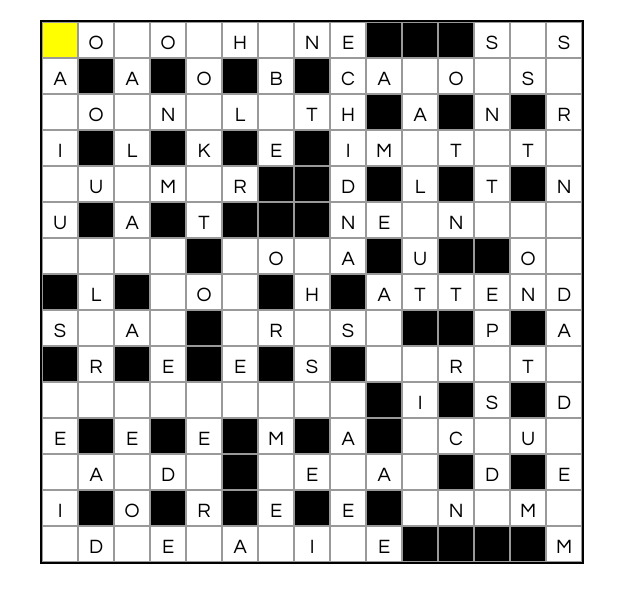
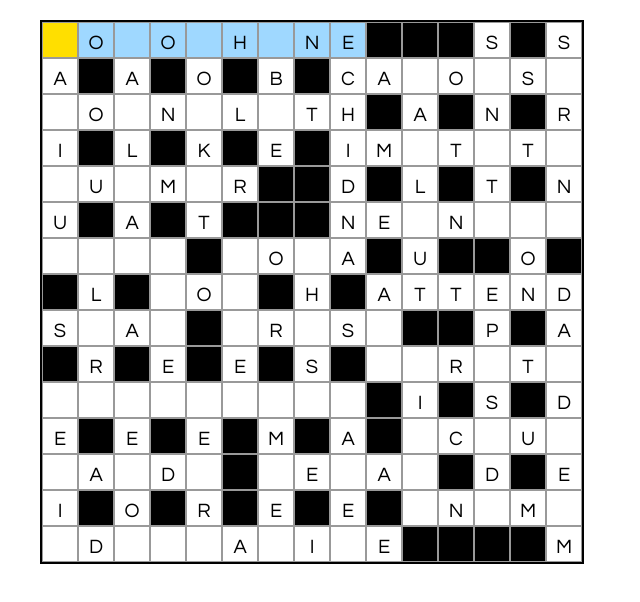
Before and after one commit to gordon-krefting/codewords-ii, a React app: page / in a window 1280 px wide. Shown: the whole page, without its empty margins (0-640 px from the left). Built offline with nearby package versions, Linux system fonts and the light colour scheme.

Commit message:
nav by click works

```diff
--- a/src/Game.js
+++ b/src/Game.js
@@ -9,13 +9,13 @@ export default class Game extends React.Component {
   }
   render() {
     let gridPattern = `
-.O.O.H.NE---S.S
+.O.O.H.NE---S-S
 A-A-O-B-CA.O.S.
 .O.N.L.TH-A-N-R
 I-L-K-E-IM.T.T.
 .U.M.R--D-L-T-N
 U-A-T---NE.N...
-....-.O.A-U--O.
+....-.O.A-U--O-
 -L-.O.-H-ATTEND
 S.A.-.R.S.--P-A
 -R-E-E-S-..R.T.
@@ -23,7 +23,7 @@ S.A.-.R.S.--P-A
 E-E-E-M-A-.C.U.
 .A.D.-.E.A.-D-E
 I-O-R-E-E-.N.M.
-.D.E.A.I.E----M
+.D...A.I.E----M
 `;
     let gridModel = new GridModel(gridPattern);
     return (
--- a/src/Grid.js
+++ b/src/Grid.js
@@ -8,11 +8,12 @@ export default class Grid extends React.Component {
     super(props);
 
     var firstCell = this.props.gridModel.getFirstSelectableCell();
+    var direction = "across";
 
     this.state = {
       currentSelection: firstCell,
-      currentDirection: "across",
-      //currentWord: this.props.gridModel.getWord(firstCell),
+      currentDirection: direction,
+      currentWord:      this.props.gridModel.getWord(firstCell, direction),
     }
   }
 
@@ -37,6 +38,7 @@ export default class Grid extends React.Component {
       		p.push(
       			<FixedSquare
               value={cell.value}
+              isInCurrentWord={this.state.currentWord.contains(cell)}
               onClick={() => this.handleClick(cell)}
               key={`grd-${i}-${j}`}
             />
@@ -45,8 +47,8 @@ export default class Grid extends React.Component {
       		p.push(
       			<WhiteSquare
               onClick={() => this.handleClick(cell)}
-              //coords={coords}
               isSelected={_.isEqual(cell, this.state.currentSelection)}
+              isInCurrentWord={this.state.currentWord.contains(cell)}
               gridModel={this.props.gridModel}
               key={`grd-${i}-${j}`}
             />
@@ -60,9 +62,28 @@ export default class Grid extends React.Component {
 
   handleClick(cell) {
     console.log(cell);
-    if (cell.selectable) {
+    if (cell.selectable && this.state.currentSelection === cell) {
+      let newDirection = this.state.currentDirection === "down" ? "across" : "down";
+      let word = this.props.gridModel.getWord(cell, newDirection);
+      if (word !== undefined) {
+        this.setState({
+          currentSelection: cell,
+          currentWord     : word,
+          currentDirection: newDirection,
+        });
+      }
+    } else if (cell.selectable) {
+      let direction = this.state.currentDirection;
+      let word = this.props.gridModel.getWord(cell, direction);
+      if (word === undefined) {
+        direction = direction === "down" ? "across" : "down";
+        word = this.props.gridModel.getWord(cell, direction);
+      }
+
       this.setState({
         currentSelection: cell,
+        currentWord     : word,
+        currentDirection: direction,
       });
     }
   }
@@ -71,8 +92,9 @@ export default class Grid extends React.Component {
 
 class FixedSquare extends React.Component {
 	render() {
+    let extraClass = this.props.isInCurrentWord ? " selected-word" : "";
 		return (
-      <div className="square fixed-square">
+      <div className={"square fixed-square" + extraClass}>
         <div className="label">{this.props.label}</div>
         <div className="value" onClick={this.props.onClick}>{this.props.value}</div>
       </div>
@@ -82,7 +104,9 @@ class FixedSquare extends React.Component {
 
 class WhiteSquare extends React.Component {
 	render() {
-    let extraClass = this.props.isSelected ? " selected" : "";
+    let extraClass =
+      this.props.isSelected ? " selected" :
+      this.props.isInCurrentWord ? " selected-word" : "";
     return (
       <div className={"square white-square" + extraClass}>
         <div className="label">{this.props.label}</div>
--- a/src/GridModel.js
+++ b/src/GridModel.js
@@ -26,6 +26,78 @@ export class GridModel {
       }
       rowIndex++;
     }
+    this._populateAcrossWords(); // A tab-ordered list of the acrosses
+    this._populateAcrossMap();   // A map of cells to the across word they're in
+    this._populateDownWords();   // A tab-ordered list of the downs
+    this._populateDownMap();     // A map of cells to the down word they're in
+  }
+
+  _populateAcrossWords() {
+    this.acrossWords = [];
+    for (let row=0; row < this.cells.length; row++) {
+      var word = new Word();
+      for (let col=0; col < this.cells[row].length; col++) {
+        //word.cells.push(this.cells[row][col]);
+        var thisCell = this.cells[row][col];
+        if (thisCell.clickable) {
+          word.cells.push(thisCell);
+        } else if (word.isValidWord()) {
+          this.acrossWords.push(word);
+          word = new Word();
+        } else {
+          word = new Word();
+        }
+      }
+      if (word.isValidWord()) {
+        this.acrossWords.push(word);
+        word = new Word();
+      } else {
+        word = new Word();
+      }
+    }
+  }
+
+  _populateAcrossMap() {
+    this.acrossMap = new Map();
+    this.acrossWords.forEach(word => {
+      word.cells.forEach(cell => this.acrossMap.set(cell, word));
+    });
+  }
+
+  _populateDownWords() {
+    this.downWords = [];
+
+    var numCols = this.cells[0].length; // Assume all the rows are the same length. True for now!
+    var numRows = this.cells.length;
+
+    for (let col=0; col < numCols; col++) {
+      var word = new Word();
+      for (let row=0; row < numRows; row++) {
+        //word.cells.push(this.cells[row][col]);
+        var thisCell = this.cells[row][col];
+        if (thisCell.clickable) {
+          word.cells.push(thisCell);
+        } else if (word.isValidWord()) {
+          this.downWords.push(word);
+          word = new Word();
+        } else {
+          word = new Word();
+        }
+      }
+      if (word.isValidWord()) {
+        this.downWords.push(word);
+        word = new Word();
+      } else {
+        word = new Word();
+      }
+    }
+  }
+
+  _populateDownMap() {
+    this.downMap = new Map();
+    this.downWords.forEach(word => {
+      word.cells.forEach(cell => this.downMap.set(cell, word));
+    });
   }
 
   getFirstSelectableCell() {
@@ -34,10 +106,14 @@ export class GridModel {
       throw new Error("Badly formed puzzle: first row doesn't have any selectable cells:" + this.gridPattern);
     }
     return found;
-    //for (let i = 0; i < this.cells[0].length; i++) {
-     // if (this.cells[0][i].selectable) return this.cells[0][i];
-    //}
+  }
 
+  getWord(cell, direction) {
+    if (direction === "across") {
+      return this.acrossMap.get(cell);
+    } else {
+      return this.downMap.get(cell);
+    }
   }
 
   getNextAcrossWord(cell) {
@@ -78,11 +154,17 @@ export class WhiteCell extends Cell {
     this.label = label;
     this.shaded = shaded;
   }
+  toChar() {
+    return "_";
+  }
 }
 
 export class BlackCell extends Cell {
   selectable = false;
   clickable  = false;
+  toChar() {
+    return "*";
+  }
 }
 
 export class FixedCell extends Cell {
@@ -94,6 +176,9 @@ export class FixedCell extends Cell {
     this.value = value;
     this.label = label;
     this.shaded = shaded;
+  }
+  toChar() {
+    return this.value;
   }
 }
 
@@ -116,6 +201,18 @@ class Word {
     }
   }
 
+  isValidWord() {
+    return this.cells.length > 1;
+  }
+
+  contains(cell) {
+    return this.cells.includes(cell);
+  }
+
+  toString() {
+    return this.cells.map(cell => cell.toChar()).join('');
+  }
+
   getNextCell(cell) {
 
   }
--- a/src/index.css
+++ b/src/index.css
@@ -37,11 +37,11 @@ body {
 }
 
 .selected {
-  background-color: #ffff00;
+  background-color: #ffdf00;
 }
 
 .selected-word {
-  background-color: #aaaaff;
+  background-color: #9fd8ff;
 }
 
 .black-square {
```
Also changed, not shown: src/GridModel.test.js (+10 -3 lines), 1 other file.
